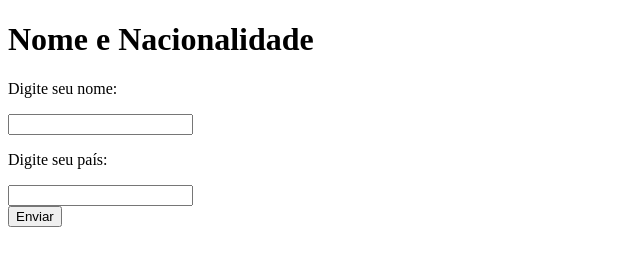
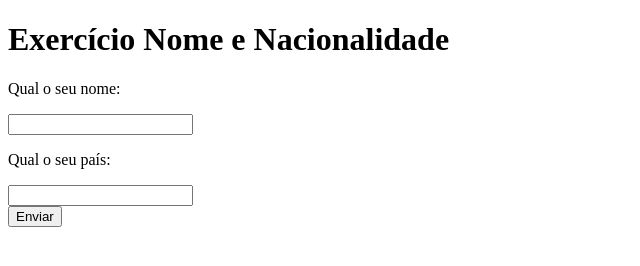
Before and after one commit to gabukkk/exercicio2, a plain HTML site: page index.html in a window 1280 px wide. Shown: the whole page, without its empty margins (0-640 px from the left). Drawn offline with Linux system fonts and the light colour scheme.

Commit message:
Update index.html

```diff
--- a/index.html
+++ b/index.html
@@ -6,13 +6,13 @@
     <title>Nome e Nacionalidade</title>
 </head>
 <body>
-    <h1>Nome e Nacionalidade</h1>
+    <h1>Exercício Nome e Nacionalidade</h1>
 
-    <p>Digite seu nome:</p>
+    <p>Qual o seu nome:</p>
     <input type="text" id="nome">
     <br>
 
-    <p>Digite seu país:</p>
+    <p>Qual o seu país:</p>
     <input type="text" id="pais">
     <br>
 
```
